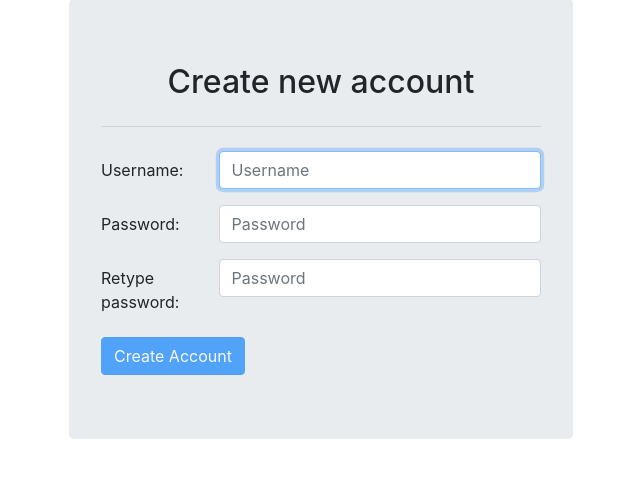
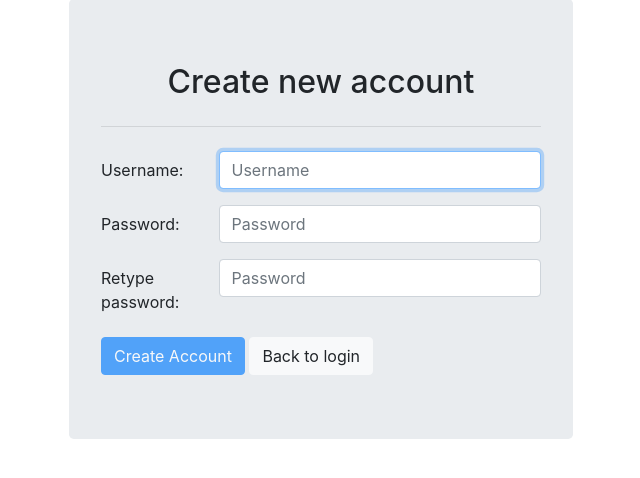
Before and after one commit to NukaDuka/sre_training, a PHP site: page /new.php in a window 1280 px wide. Shown: the part 165-643 px from the top of the page, without its empty margins (319-959 px from the left). Run offline with PHP 8.4, Linux system fonts and the light colour scheme.

Commit message:
Added back page

```diff
--- a/php_tut/code/top-secret-login-page/new.php
+++ b/php_tut/code/top-secret-login-page/new.php
@@ -71,7 +71,7 @@ session_destroy();
                         <input type="password" id="cpasswd" name="cpasswd" class="form-control" onkeyup='check();' placeholder="Password" autocomplete="off" required>
                     </div>
                 </div>
-               <button type="submit" name="submit" id="submit" class="btn btn-primary" disabled>Create Account</button>
+               <button type="submit" name="submit" id="submit" class="btn btn-primary" disabled>Create Account</button> <a class="btn btn-light" href="index.php">Back to login</a>
             </form>
 
         </div>
```
